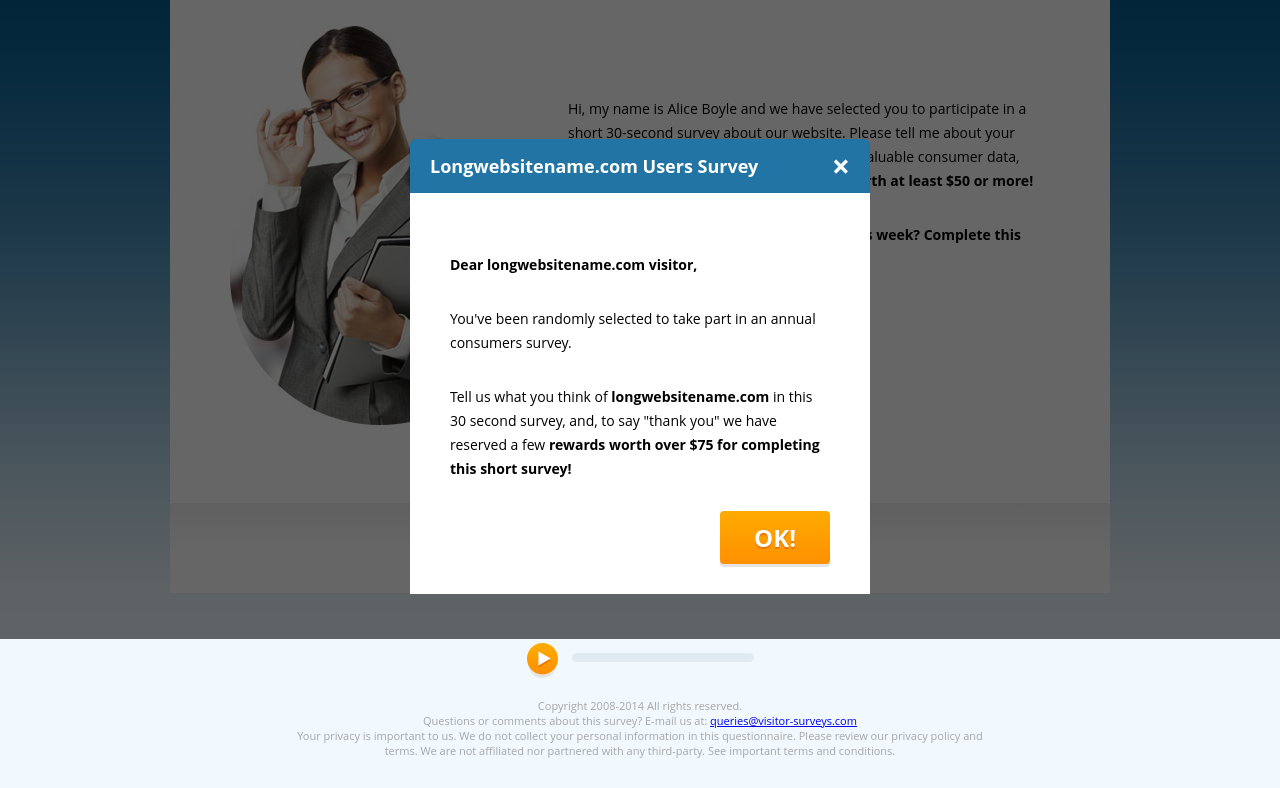
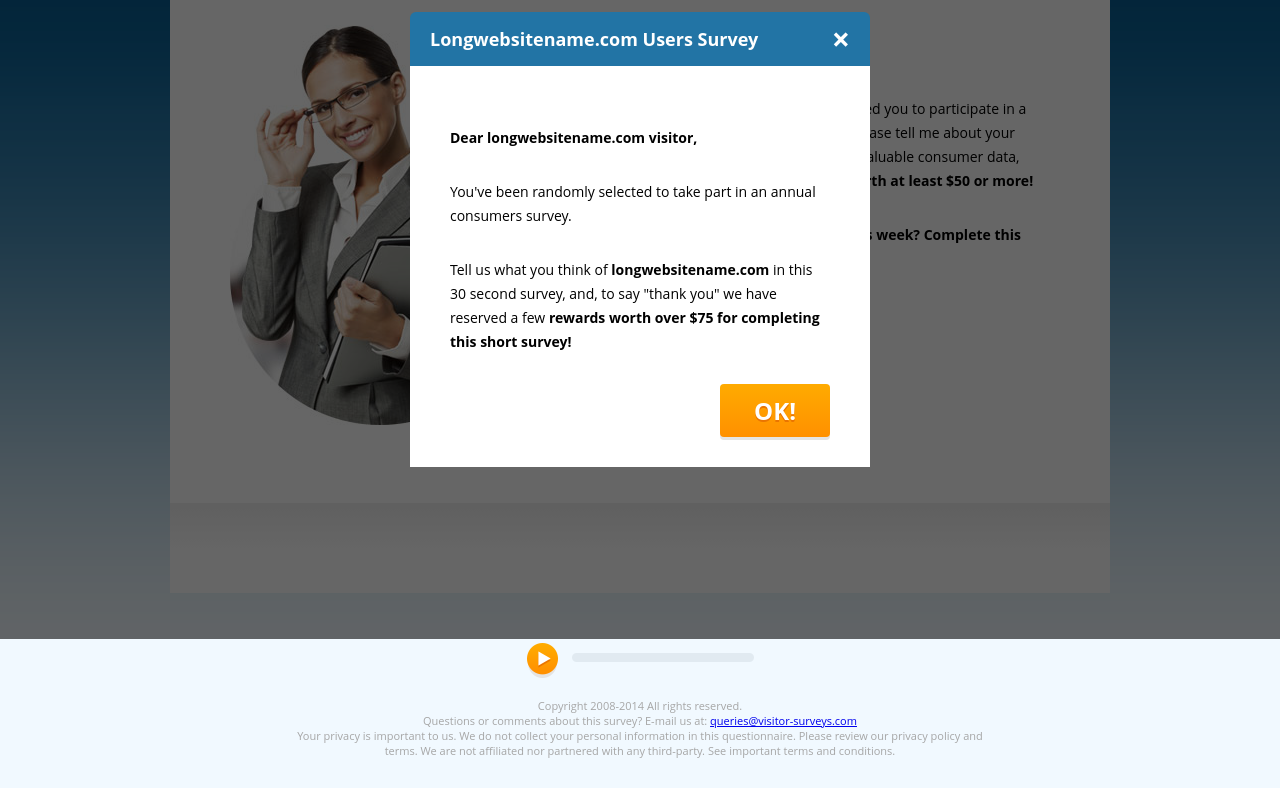
Before and after one commit to soshace/survey_normal, a plain HTML site: page index.html in a window 1280 px wide. Shown: the part 161-949 px from the top of the page. Drawn offline with Linux system fonts and the light colour scheme.

Commit message:
popup fix

```diff
--- a/index.html
+++ b/index.html
@@ -11,7 +11,7 @@
   <script src="js/loading-animation.js"></script>
 </head>
 
-<body>
+<body class="modal-widow-body">
   <!-- facebook -->
   <div id="fb-root"></div>
   <script>(function(d, s, id) {
@@ -35,7 +35,7 @@
       <!-- templating. You can move it almost anywhere, i.e. as fist child -->
       <!-- of <body> -->
       <div class="modal-shadow"></div>
-      <div id="invitation-popup">
+      <div id="invitation-popup" class="js-modal">
         <header>
           <h2>Longwebsitename.com Users Survey</h2>
           <a class="close" href="question1.html">×</a>
--- a/js/loading-animation.js
+++ b/js/loading-animation.js
@@ -1,9 +1,36 @@
 $(function() {
+
+    /**
+     * Function positions modal window (.js-modal)
+     *
+     * @function
+     * @name modalPositioning
+     * @returns {undefined}
+     */
+    function modalPositioning() {
+        var $this = $(this),
+            $modalWindow = $('.js-modal'),
+            modalWindowHeight,
+            windowHeight;
+
+        if ($modalWindow.length) {
+            modalWindowHeight = $modalWindow.height();
+            windowHeight = $this.height();
+
+            if (windowHeight > modalWindowHeight) {
+                $modalWindow.css('top', windowHeight / 2 - modalWindowHeight / 2);
+                return;
+            }
+
+            $modalWindow.css('top', 0);
+        }
+    }
+
   // Set active frame of loading bar
   var set_active_frame = function(frame) {
     var y_offset = frame * -31;
     $("#loading-bar-line").css("background-position", "0 " + y_offset + "px");
-  }
+  };
 
   // Run loading bar animation, firing callback when finished
   var run_animation = function(end_callback) {
@@ -23,10 +50,10 @@ $(function() {
         clearInterval(interval);
         end_callback();
       }
-    }
+    };
 
     var interval = setInterval(next, 100);
-  }
+  };
 
   // Start animation sequence if 'loading-bar' exists on page
   if ($('#loading-bar').length) {
@@ -51,4 +78,6 @@ $(function() {
         noSolution: '.js-no-solution'
     }
   });
+
+    modalPositioning.call(window);
 });
--- a/style/style.css
+++ b/style/style.css
@@ -217,9 +217,7 @@ main > #rewards > ul > li > ul.prices > li:before {
     float: left;
     width: 0;
     white-space: nowrap;
-  content:
-  "........................................"
-  "........................................"
+    content: "........................................" "........................................"
 }
 
 main > #rewards > ul > li > ul.prices > li > span:first-child {
@@ -335,9 +333,7 @@ main > #question > ul > li {
     position: absolute;
     width: 460px;
     left: 50%;
-  top: 50%;
     margin-left: -230px;
-  margin-top: -100px;
 }
 
 #invitation-popup > header {
@@ -436,8 +432,15 @@ a.button.right-aligned {
 }
 
 .modal-shadow {
-  background: rgba(0,0,0,.6);
+    background: rgba(0, 0, 0, .6);
     position: fixed;
-  top: 0; left: 0; right: 0; bottom: 0;
+    top: 0;
+    left: 0;
+    right: 0;
+    bottom: 0;
     z-index: 10;
 }
+
+.modal-widow-body {
+    overflow: hidden;
+}
```
Also changed, not shown: 1 other file. Lines whose indentation alone changed are shown as unchanged.
